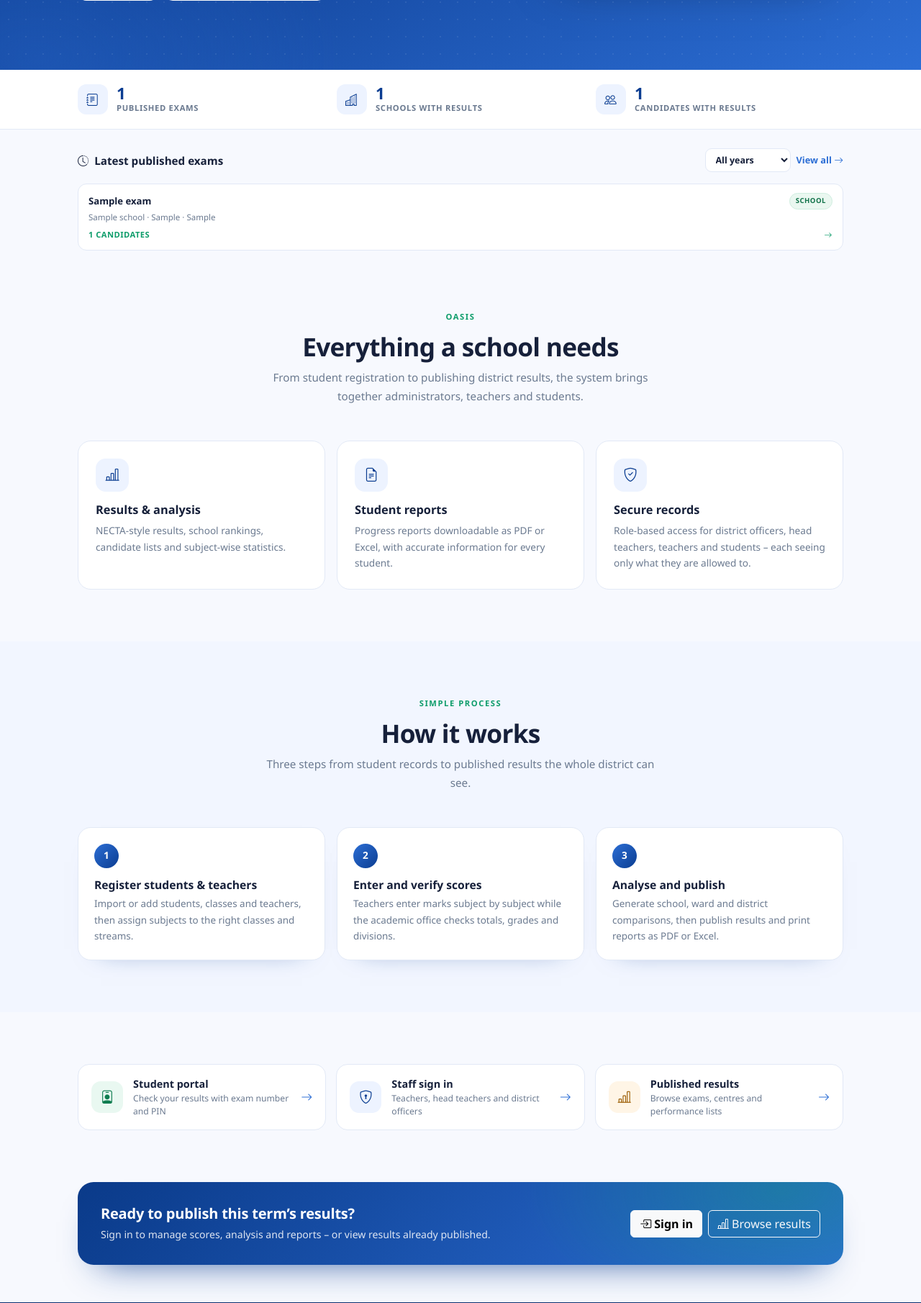
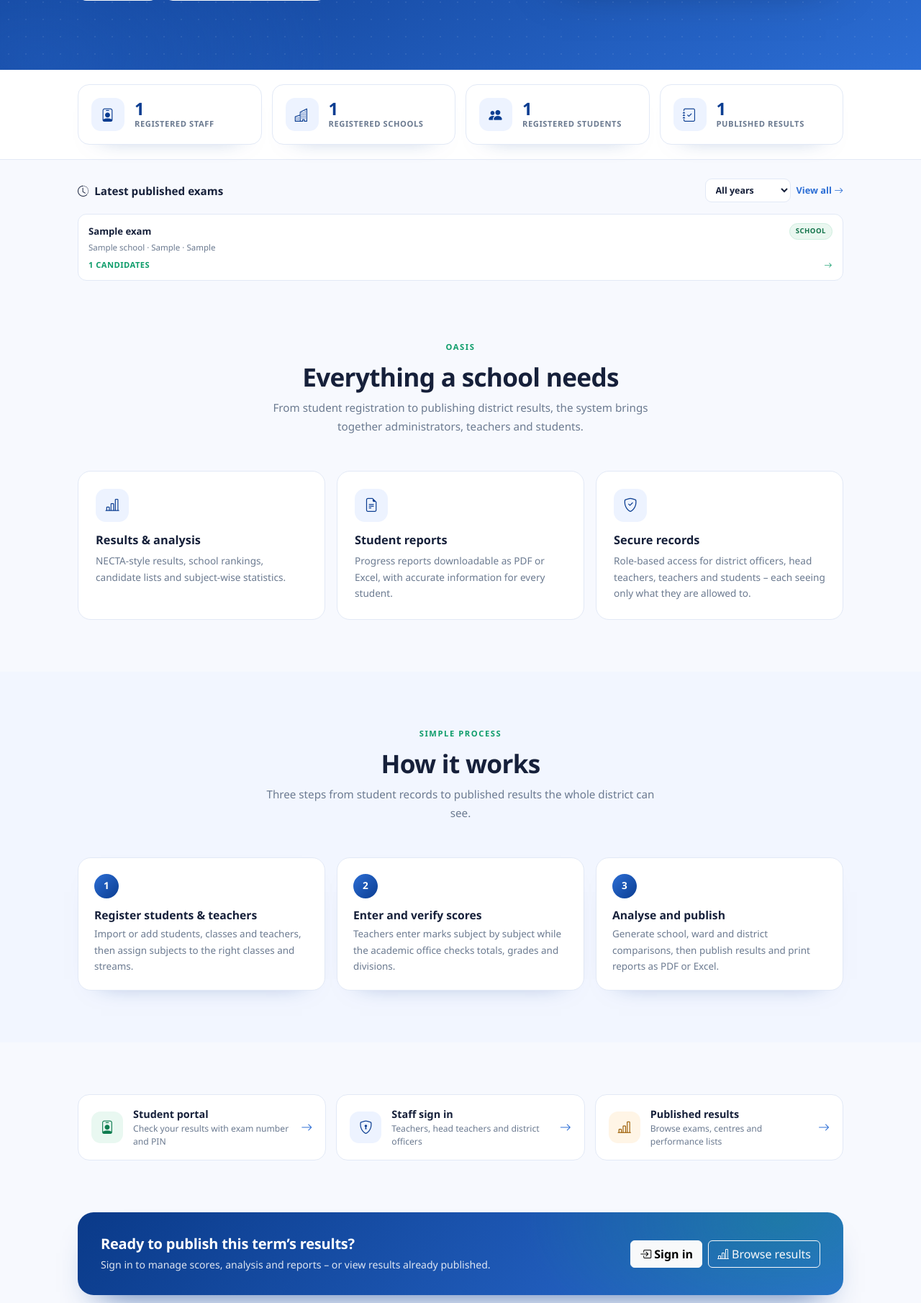
Before and after one commit to henryntanyi-design/matokeo, a PHP site: page /matokeo/ in a window 1280 px wide. Shown: the part 460-2270 px from the top of the page at 72% size. Run offline with PHP 8.4, Linux system fonts and the light colour scheme; data comes from the database, SQL or seed files in the repository; tables that the repository leaves empty hold one stand-in row (values such as "Sample post"); some libraries are stand-ins or nearby versions.

Commit message:
Show registered staff, schools, students and published results as homepage cards
Add a four-card system statistics row to the public homepage using
system-wide counts, replacing the old three-stat strip.

🤖 Generated with Codebuff
Co-Authored-By: Codebuff <noreply@codebuff.com>

```diff
--- a/index.php
+++ b/index.php
@@ -31,6 +31,12 @@ $statSchools = $safeVal('SELECT COUNT(DISTINCT es.school_id) FROM exam_schools e
 $statCandidates = $safeVal('SELECT COUNT(DISTINCT ec.id) FROM exam_schools es
                             JOIN exam_candidates ec ON ec.exam_id = es.exam_id AND ec.school_id = es.school_id
                             WHERE es.published = 1');
+
+/* System-wide registration totals (cards on the homepage). */
+$statStaff     = $safeVal('SELECT COUNT(*) FROM users');
+$statSchoolsAll = $safeVal('SELECT COUNT(*) FROM schools');
+$statStudents  = $safeVal('SELECT COUNT(*) FROM students');
+$statPublished = $safeVal('SELECT COUNT(*) FROM exam_schools WHERE published = 1');
 
 /* Published exams za hivi karibuni kwa strip ndogo, + filter ya mwaka. */
 $latestYear = trim((string)($_GET['year'] ?? ''));
@@ -112,12 +118,14 @@ a{text-decoration:none}
 .hm-hero-card .mini:last-child{border-bottom:0}
 .hm-hero-card .mini b{font-size:1.45rem;line-height:1}
 .hm-strip{background:#fff;border-bottom:1px solid var(--line);padding:20px 0}
-.hm-strip .row{row-gap:14px}
-.hm-strip .stat{display:flex;align-items:center;gap:12px}
-.hm-strip .stat .ic{width:42px;height:42px;border-radius:12px;background:#edf3ff;color:var(--brand);
-  display:inline-flex;align-items:center;justify-content:center;font-size:1.05rem;flex:0 0 auto}
-.hm-strip .stat b{display:block;font-size:1.4rem;line-height:1.05;color:var(--brand);font-weight:800}
-.hm-strip .stat span{display:block;font-size:.7rem;font-weight:700;letter-spacing:.06em;text-transform:uppercase;color:var(--mut)}
+.hm-stat-cards{display:grid;grid-template-columns:repeat(4,minmax(0,1fr));gap:14px}
+.hm-stat-card{display:flex;align-items:center;gap:14px;background:#fff;border:1px solid var(--line);border-radius:16px;
+  padding:18px;box-shadow:0 16px 34px -32px rgba(11,61,145,.6);transition:transform .18s,box-shadow .18s,border-color .18s}
+.hm-stat-card:hover{transform:translateY(-2px);border-color:#b9cdf0;box-shadow:0 20px 38px -28px rgba(11,61,145,.55)}
+.hm-stat-card .ic{width:46px;height:46px;border-radius:13px;background:#edf3ff;color:var(--brand);
+  display:inline-flex;align-items:center;justify-content:center;font-size:1.15rem;flex:0 0 auto}
+.hm-stat-card b{display:block;font-size:1.5rem;line-height:1.05;color:var(--brand);font-weight:800}
+.hm-stat-card span{display:block;font-size:.7rem;font-weight:700;letter-spacing:.05em;text-transform:uppercase;color:var(--mut)}
 .hm-latest{padding:26px 0 6px}
 .hm-latest-title{font-size:.95rem;font-weight:800;color:var(--ink);margin:0}
 .hm-latest-all{font-size:.8rem;font-weight:700;color:var(--brand2)}
@@ -185,6 +193,8 @@ a{text-decoration:none}
 .hm-foot{background:#0a2f70;color:rgba(255,255,255,.72);font-size:.8rem;padding:26px 0}
 .hm-foot a{color:rgba(255,255,255,.9);font-weight:600}
 .hm-foot a:hover{color:#fff}
+@media (max-width:991px){.hm-stat-cards{grid-template-columns:repeat(2,minmax(0,1fr))}}
+@media (max-width:479px){.hm-stat-cards{grid-template-columns:1fr}}
 @media (max-width:767px){
   .hm-hero{padding:56px 0 64px}
   .hm-section{padding:52px 0}
@@ -247,12 +257,13 @@ a{text-decoration:none}
   </div>
 </header>
 
-<section class="hm-strip" aria-label="Published exam statistics">
+<section class="hm-strip" aria-label="System statistics">
   <div class="container">
-    <div class="row g-3">
-      <div class="col-md-4"><div class="stat"><span class="ic"><i class="bi bi-journal-text"></i></span><div><b class="stat-num" data-count="<?php echo (int)$statExams; ?>"><?php echo (int)$statExams; ?></b><span>Published exams</span></div></div></div>
-      <div class="col-md-4"><div class="stat"><span class="ic"><i class="bi bi-buildings"></i></span><div><b class="stat-num" data-count="<?php echo (int)$statSchools; ?>"><?php echo (int)$statSchools; ?></b><span>Schools with results</span></div></div></div>
-      <div class="col-md-4"><div class="stat"><span class="ic"><i class="bi bi-people"></i></span><div><b class="stat-num" data-count="<?php echo (int)$statCandidates; ?>"><?php echo (int)$statCandidates; ?></b><span>Candidates with results</span></div></div></div>
+    <div class="hm-stat-cards">
+      <div class="hm-stat-card"><span class="ic"><i class="bi bi-person-badge"></i></span><div><b class="stat-num" data-count="<?php echo (int)$statStaff; ?>"><?php echo (int)$statStaff; ?></b><span>Registered staff</span></div></div>
+      <div class="hm-stat-card"><span class="ic"><i class="bi bi-buildings"></i></span><div><b class="stat-num" data-count="<?php echo (int)$statSchoolsAll; ?>"><?php echo (int)$statSchoolsAll; ?></b><span>Registered schools</span></div></div>
+      <div class="hm-stat-card"><span class="ic"><i class="bi bi-people-fill"></i></span><div><b class="stat-num" data-count="<?php echo (int)$statStudents; ?>"><?php echo (int)$statStudents; ?></b><span>Registered students</span></div></div>
+      <div class="hm-stat-card"><span class="ic"><i class="bi bi-journal-check"></i></span><div><b class="stat-num" data-count="<?php echo (int)$statPublished; ?>"><?php echo (int)$statPublished; ?></b><span>Published results</span></div></div>
     </div>
   </div>
 </section>
```
